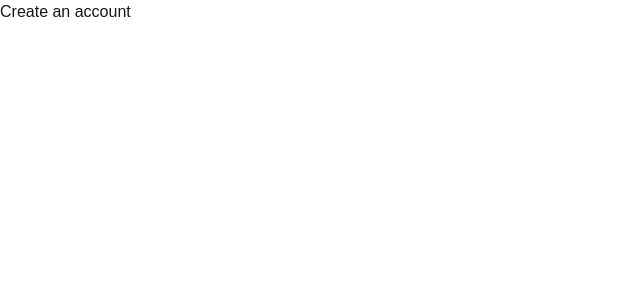
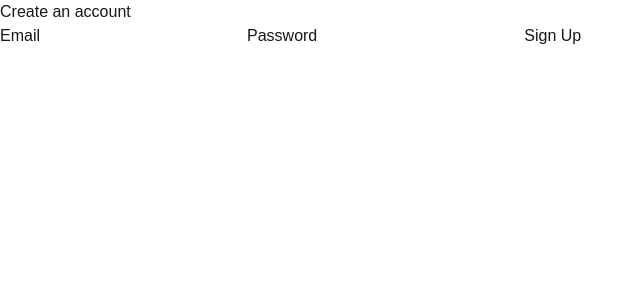
Before and after one commit to Huey-dev/classly, a Next.js app: page /signup in a window 1280 px wide. Shown: the top 300 px of the page, without its empty margins (0-644 px from the left). Built offline with nearby package versions, Linux system fonts and the light colour scheme.

Commit message:
Refactor SignupForm and Page components to improve form handling and submission logic

```diff
--- a/src/app/(auth)/signup/component/SignupForm.tsx
+++ b/src/app/(auth)/signup/component/SignupForm.tsx
@@ -20,25 +20,23 @@ const SignupForm = ({ onSubmit, loading, error }: SignupFormProps) => {
 
   return (
     <form onSubmit={handleSubmit}>
+     <label>Email</label>
         <input
+          type="email"
           name="email"
           value={formData.email}
           onChange={handleChange}
-        placeholder="Email"
-        type="email"
-        disabled={loading}
           className="border p-2 w-full"
         />
 
+       <label>Password</label>
         <input
+          type="password"
           name="password"
           value={formData.password}
           onChange={handleChange}
-        placeholder="Password"
-        type="password"
-        disabled={loading}
           className="border p-2 w-full"
-      ></input>
+        />
       {error && <p style={{ color: "red" }}>{error}</p>}
       <button type="submit" disabled={loading}>
         {loading ? "Signing up..." : "Sign Up"}
--- a/src/app/(auth)/signup/page.tsx
+++ b/src/app/(auth)/signup/page.tsx
@@ -4,10 +4,43 @@ import SignupForm from "./component/SignupForm";
 import { SignupFormData } from "../../../../type";
 
 const Page = () => {
+   const [loading, setLoading] = useState(false);
+  const [error, setError] = useState<string | null>(null);
+
+  // Called when user submits the form
+  const handleSignupSubmit = async (data: SignupFormData) => {
+    setLoading(true);
+    setError(null);
+
+    try {
+      // Simulate API call
+      await fakeSignupApi(data);
+      alert("Signed up successfully!");
+    } catch (err) {
+      setError("Signup failed. Try again.");
+    } finally {
+      setLoading(false);
+    }
+  };
+
   return (
     <div className="max-w-md mx-auto p-6">
       <h1 className="text-4xl font-bold mb-6">Create an account</h1>
+      <SignupForm onSubmit={handleSignupSubmit} loading={loading} error={error} />
     </div>
   );
 };
 export default Page;
+
+
+async function fakeSignupApi(data: SignupFormData) {
+  return new Promise((resolve, reject) => {
+    setTimeout(() => {
+      if (data.email.includes("@")) {
+        resolve(true);
+      } else {
+        reject(new Error("Invalid email"));
+      }
+    }, 1500);
+  });
+}
```
Lines whose indentation alone changed are shown as unchanged.
